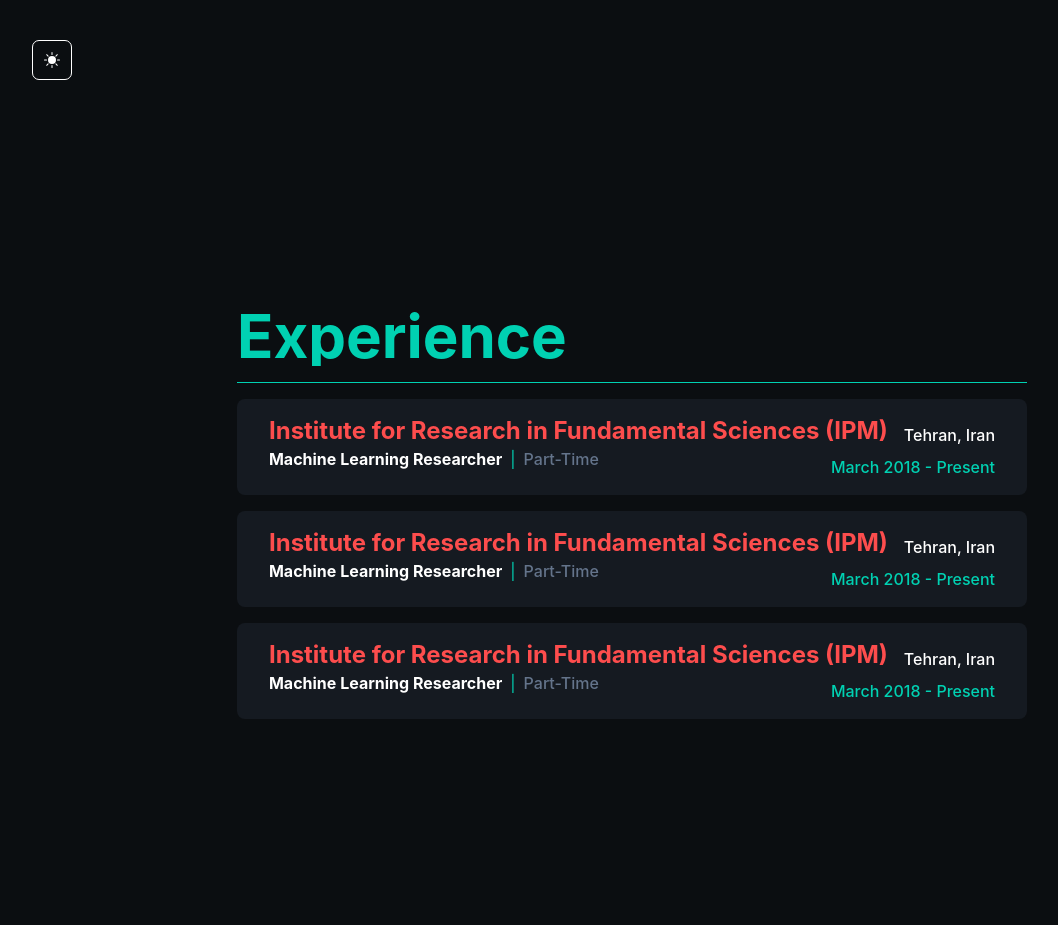
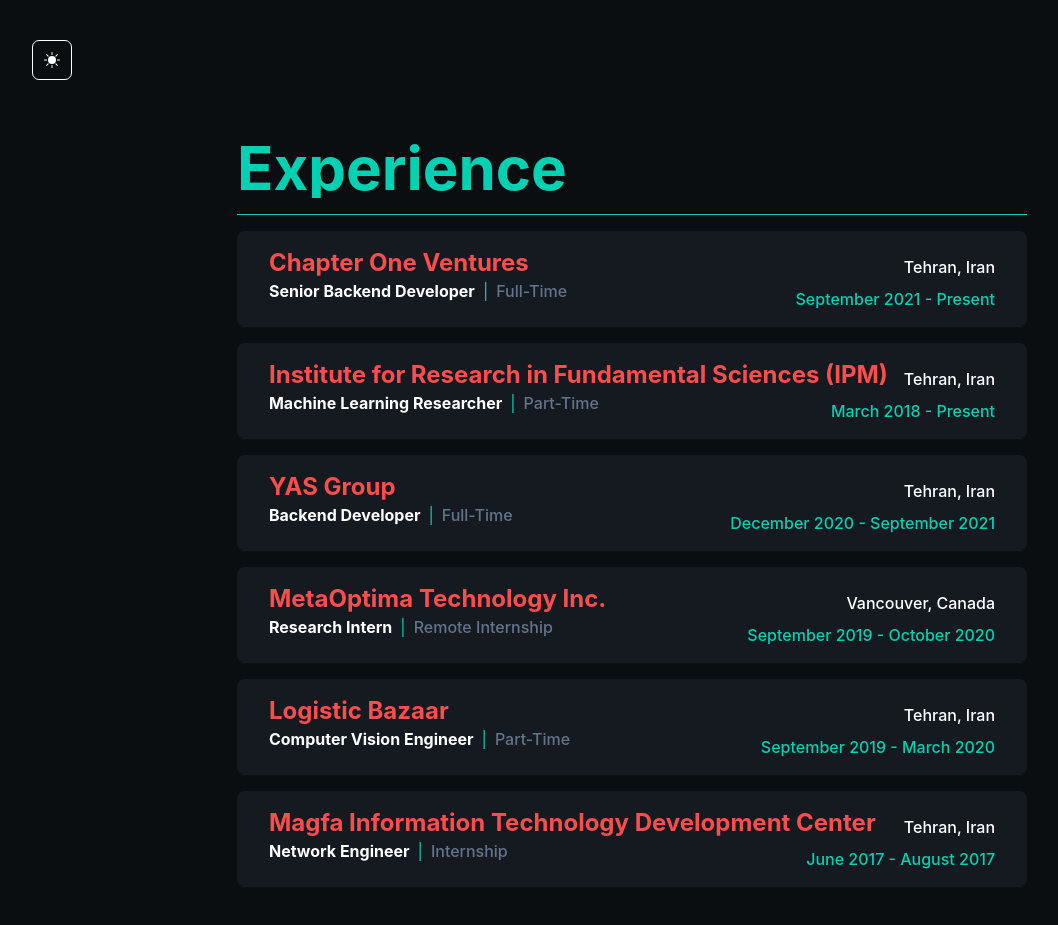
Before and after one commit to pesfahanian/pesfahanian.github.io, a Next.js app: page / in a window 1280 px wide. Shown: the part 680-1605 px from the top of the page, without its empty margins (8-1066 px from the left). Built offline with nearby package versions, Linux system fonts and the light colour scheme.

Commit message:
added store

```diff
--- a/components/experience.jsx
+++ b/components/experience.jsx
@@ -1,4 +1,11 @@
-export default function Exp({ company, location, position, type, duration }) {
+export default function Exp({
+    company,
+    website,
+    location,
+    position,
+    type,
+    duration,
+}) {
     return (
         <div
             class="relative
@@ -10,7 +17,7 @@
                    transition
                    ease-linear
                    bg-slate-200
-                   hover:-translate-y-1
+                   hover:scale-105
                    hover:bg-slate-400
                    dark:bg-secondary
                    dark:hover:bg-gray
@@ -18,13 +25,14 @@
         >
             <div class="flex flex-col justify-between lg:flex-row">
                 <span class="mr-4">
-                    <h1
+                    <a
+                        href={website}
                         class="text-2xl
                                font-bold
                                text-red"
                     >
                         {company}
-                    </h1>
+                    </a>
                 </span>
                 <span class="inline-block align-middle lg:pt-2">
                     <h1
--- a/package.json
+++ b/package.json
@@ -3,7 +3,7 @@
     "version": "0.1.0",
     "private": true,
     "scripts": {
-        "dev": "next dev",
+        "dev": "next dev -H 0.0.0.0 -p 3002",
         "build": "next build",
         "start": "next start",
         "lint": "next lint"
--- a/sections/experience.jsx
+++ b/sections/experience.jsx
@@ -1,6 +1,8 @@
 import Exp from "../components/experience";
 import Section from "../components/section";
 import SectionHeader from "../components/section-header";
+
+import { experiences } from "../store/store";
 
 export default function Experience() {
     return (
@@ -8,33 +10,19 @@
             content={
                 <div>
                     <SectionHeader title={"Experience"} />
-                    <Exp
-                        company={
-                            "Institute for Research in Fundamental Sciences (IPM)"
-                        }
-                        location={"Tehran, Iran"}
-                        position={"Machine Learning Researcher"}
-                        type={"Part-Time"}
-                        duration={"March 2018 - Present"}
-                    />
-                    <Exp
-                        company={
-                            "Institute for Research in Fundamental Sciences (IPM)"
-                        }
-                        location={"Tehran, Iran"}
-                        position={"Machine Learning Researcher"}
-                        type={"Part-Time"}
-                        duration={"March 2018 - Present"}
-                    />
-                    <Exp
-                        company={
-                            "Institute for Research in Fundamental Sciences (IPM)"
-                        }
-                        location={"Tehran, Iran"}
-                        position={"Machine Learning Researcher"}
-                        type={"Part-Time"}
-                        duration={"March 2018 - Present"}
-                    />
+
+                    {experiences.map((item, index) => {
+                        return (
+                            <Exp
+                                company={item.company}
+                                website={item.website}
+                                location={item.location}
+                                position={item.position}
+                                type={item.type}
+                                duration={item.duration}
+                            />
+                        );
+                    })}
                 </div>
             }
         />
--- /dev/null
+++ b/store/store.js
@@ -0,0 +1,54 @@
+const experiences = [
+    {
+        company: "Chapter One Ventures",
+        website: "https://chapteroneventure.com/",
+        location: "Tehran, Iran",
+        position: "Senior Backend Developer",
+        type: "Full-Time",
+        duration: "September 2021 - Present",
+    },
+    {
+        company: "Institute for Research in Fundamental Sciences (IPM)",
+        website: "http://www.ipm.ac.ir/",
+        location: "Tehran, Iran",
+        position: "Machine Learning Researcher",
+        type: "Part-Time",
+        duration: "March 2018 - Present",
+    },
+    {
+        company: "YAS Group",
+        website: "http://yas.group/",
+        location: "Tehran, Iran",
+        position: "Backend Developer",
+        type: "Full-Time",
+        duration: "December 2020 - September 2021",
+    },
+    {
+        company: "MetaOptima Technology Inc.",
+        website: "https://www.metaoptima.com/",
+        location: "Vancouver, Canada",
+        position: "Research Intern",
+        type: "Remote Internship",
+        duration: "September 2019 - October 2020",
+    },
+    {
+        company: "Logistic Bazaar",
+        website: "https://itlogisticbazaar.ir/",
+        location: "Tehran, Iran",
+        position: "Computer Vision Engineer",
+        type: "Part-Time",
+        duration: "September 2019 - March 2020",
+    },
+    {
+        company: "Magfa Information Technology Development Center",
+        website: "https://www.magfa.com/PORTAL/HOME/?235035/MAGFA-HOME-ENGLISH",
+        location: "Tehran, Iran",
+        position: "Network Engineer",
+        type: "Internship",
+        duration: "June 2017 - August 2017",
+    },
+];
+
+module.exports = {
+    experiences,
+};
```
